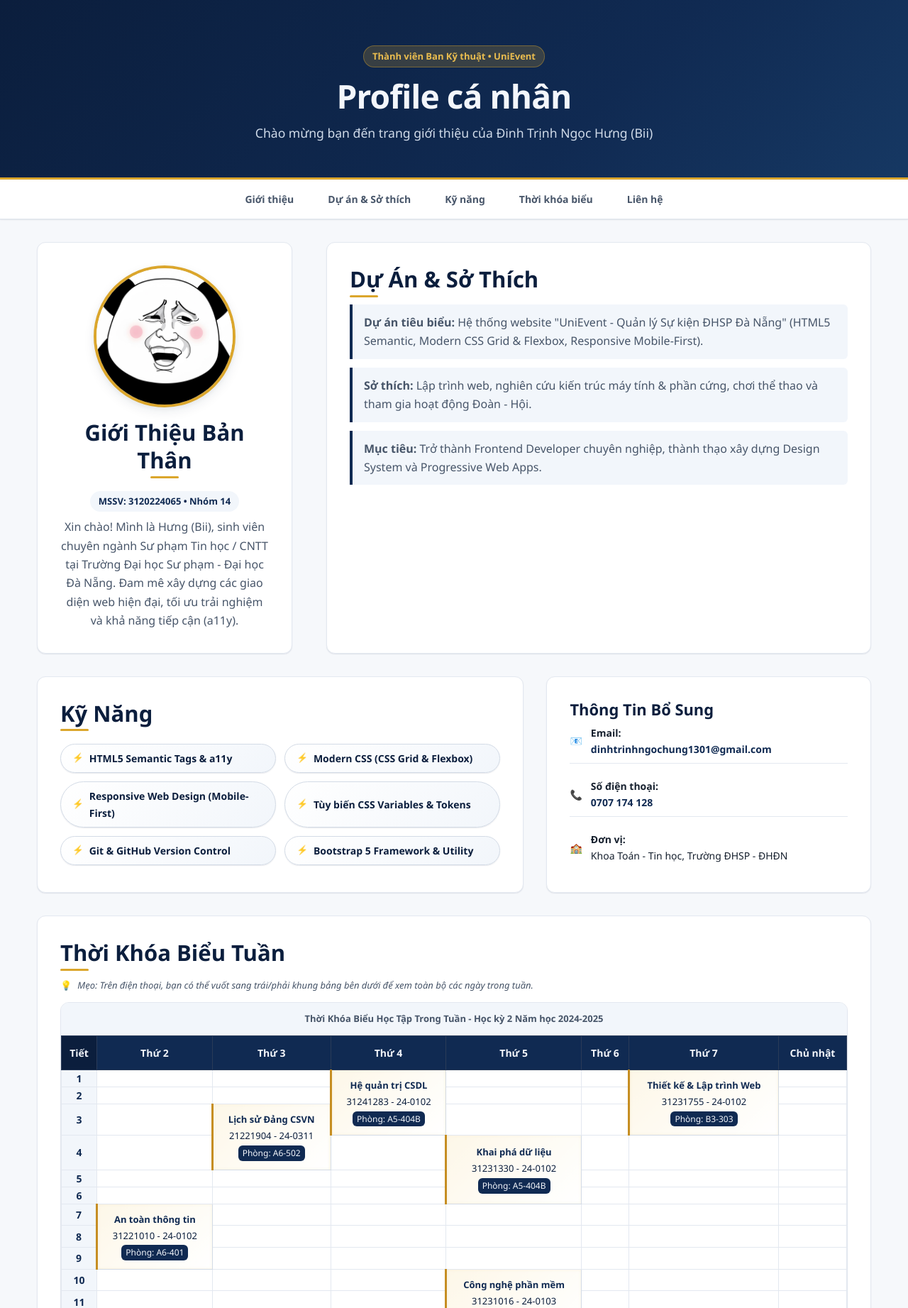
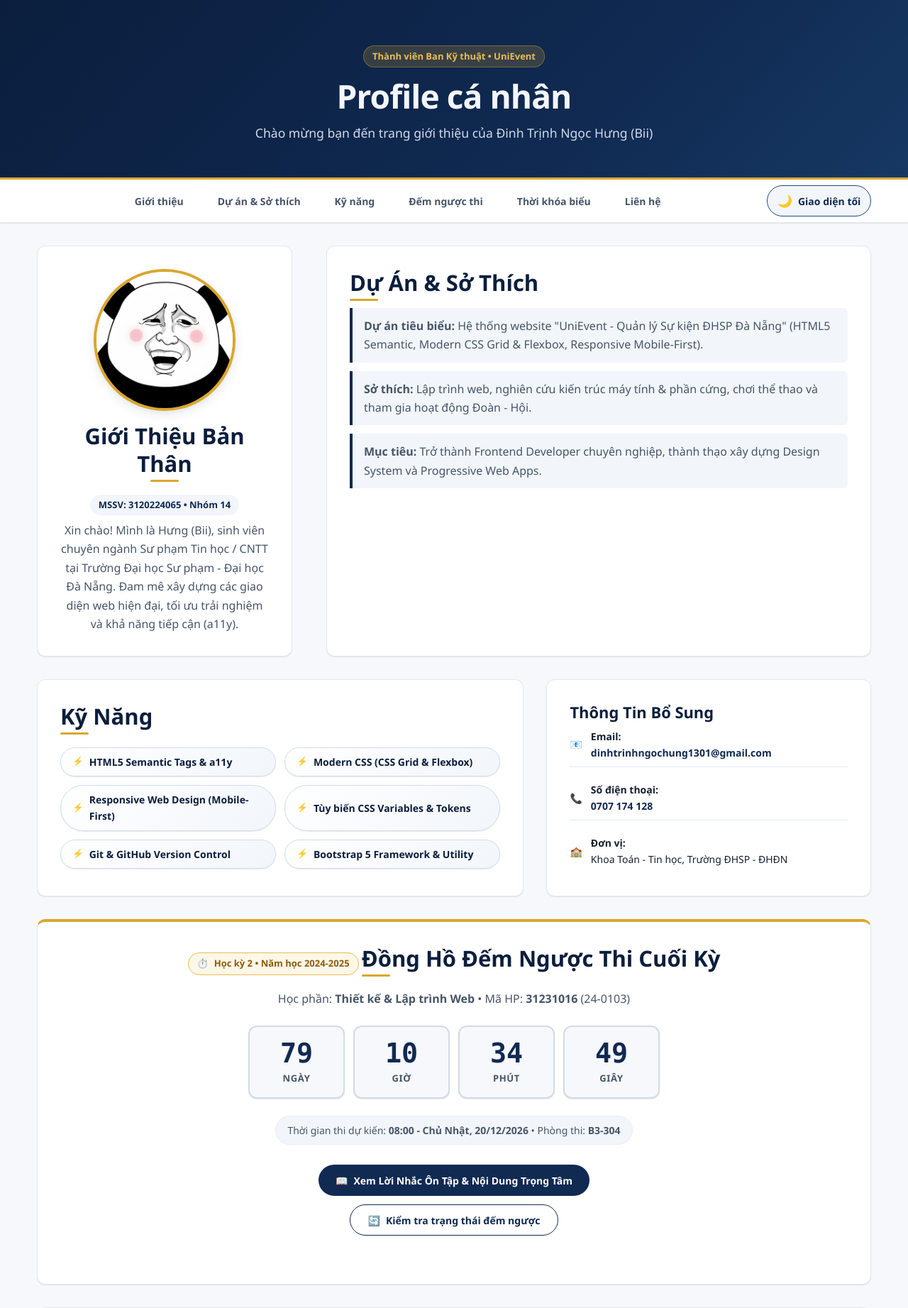
Before and after one commit to kchan-g/ltweb-doan-nhom14, a PHP site: page /thanhvien/3120224065_Hung/gioithieu.html in a window 1280 px wide. Shown: the top 1843 px of the page at 71% size. Run offline with PHP 8.4, Linux system fonts and the light colour scheme.

Commit message:
cập nhật lại trang giới thiệu bản thân của Hưng

```diff
--- a/thanhvien/3120224065_Hung/css/style.css
+++ b/thanhvien/3120224065_Hung/css/style.css
@@ -8,7 +8,7 @@
 /* -----------------------------------------------------------
    1. IMPORT BIẾN HỆ THỐNG VÀ THIẾT LẬP CHUNG
 ----------------------------------------------------------- */
-@import url("../../css/01-bien.css");
+@import url("../../../css/01-bien.css");
 
 *,
 *::before,
--- a/thanhvien/3120224065_Hung/gioithieu.html
+++ b/thanhvien/3120224065_Hung/gioithieu.html
@@ -4,9 +4,10 @@
     <meta charset="UTF-8" />
     <meta name="viewport" content="width=device-width, initial-scale=1.0" />
     <title>Profile cá nhân - Đinh Trịnh Ngọc Hưng | UniEvent</title>
+    <link rel="icon" type="image/svg+xml" href="../../images/favicon.svg" />
     <!-- Nhúng biến Design System & CSS trang cá nhân -->
     <link rel="stylesheet" href="../../css/01-bien.css" />
-    <link rel="stylesheet" href="style.css" />
+    <link rel="stylesheet" href="css/style.css" />
   </head>
   <body>
     <!-- HEADER PROFILE -->
@@ -22,14 +23,29 @@
 
     <!-- NAVIGATION BAR -->
     <nav class="profile-nav" aria-label="Điều hướng trang cá nhân">
-      <div class="container">
+      <div class="container profile-nav__inner">
         <ul>
           <li><a href="#about">Giới thiệu</a></li>
           <li><a href="#projects">Dự án &amp; Sở thích</a></li>
           <li><a href="#skills">Kỹ năng</a></li>
+          <li><a href="#countdown">Đếm ngược thi</a></li>
           <li><a href="#schedule">Thời khóa biểu</a></li>
           <li><a href="#contact">Liên hệ</a></li>
         </ul>
+        <div class="profile-nav__actions">
+          <button
+            type="button"
+            id="theme-toggle-btn"
+            class="btn-theme-toggle"
+            aria-pressed="false"
+            aria-label="Chuyển sang chế độ giao diện tối"
+          >
+            <span class="theme-icon" id="theme-icon" aria-hidden="true"
+              >🌙</span
+            >
+            <span class="theme-text" id="theme-text">Giao diện tối</span>
+          </button>
+        </div>
       </div>
     </nav>
 
@@ -151,7 +167,96 @@
         </aside>
       </div>
 
-      <!-- KHỐI 3: THỜI KHÓA BIỂU HỌC TẬP (KHUNG CUỘN NGANG RIÊNG BIỆT TRÊN MOBILE) -->
+      <!-- KHỐI 3: ĐỒNG HỒ ĐẾM NGƯỢC THI CUỐI KỲ (TƯƠNG TÁC JAVASCRIPT THỜI GIAN THỰC) -->
+      <section
+        id="countdown"
+        class="profile-card countdown-section"
+        aria-labelledby="countdown-heading"
+      >
+        <div class="countdown-header">
+          <div class="countdown-badge">
+            <span aria-hidden="true">⏱️</span>
+            <span>Học kỳ 2 &bull; Năm học 2024-2025</span>
+          </div>
+          <h2 id="countdown-heading">Đồng Hồ Đếm Ngược Thi Cuối Kỳ</h2>
+          <p class="countdown-desc">
+            Học phần: <strong>Thiết kế &amp; Lập trình Web</strong> &bull; Mã
+            HP: <strong>31231016</strong> (24-0103)
+          </p>
+        </div>
+
+        <!-- Khung số đếm ngược thời gian thực -->
+        <div
+          class="countdown-grid"
+          role="timer"
+          aria-live="polite"
+          aria-atomic="true"
+          aria-label="Thời gian còn lại đến kỳ thi"
+        >
+          <div class="countdown-box">
+            <span id="countdown-days" class="countdown-num">00</span>
+            <span class="countdown-label">Ngày</span>
+          </div>
+          <div class="countdown-box">
+            <span id="countdown-hours" class="countdown-num">00</span>
+            <span class="countdown-label">Giờ</span>
+          </div>
+          <div class="countdown-box">
+            <span id="countdown-minutes" class="countdown-num">00</span>
+            <span class="countdown-label">Phút</span>
+          </div>
+          <div class="countdown-box">
+            <span id="countdown-seconds" class="countdown-num">00</span>
+            <span class="countdown-label">Giây</span>
+          </div>
+        </div>
+
+        <div class="countdown-footer">
+          <p id="countdown-target-text" class="countdown-target-text">
+            Thời gian thi dự kiến:
+            <strong>08:00 - Chủ Nhật, 20/12/2026</strong> &bull; Phòng thi:
+            <strong>B3-304</strong>
+          </p>
+          <div class="countdown-actions">
+            <button
+              type="button"
+              id="btn-exam-reminder"
+              class="btn-action"
+              aria-expanded="false"
+              aria-controls="exam-reminder-panel"
+            >
+              <span aria-hidden="true">📖</span>
+              <span id="btn-exam-reminder-text"
+                >Xem Lời Nhắc Ôn Tập &amp; Nội Dung Trọng Tâm</span
+              >
+            </button>
+            <button
+              type="button"
+              id="btn-countdown-status"
+              class="btn-action btn-action--secondary"
+            >
+              <span aria-hidden="true">🔄</span>
+              <span>Kiểm tra trạng thái đếm ngược</span>
+            </button>
+          </div>
+
+          <!-- Thông báo trạng thái tương tác -->
+          <div
+            id="countdown-status-msg"
+            class="countdown-status-msg"
+            aria-live="polite"
+          ></div>
+
+          <!-- Khung nội dung lời nhắc được tạo động bằng createElement trong canhan.js -->
+          <div
+            id="exam-reminder-panel"
+            class="exam-reminder-panel"
+            hidden
+          ></div>
+        </div>
+      </section>
+
+      <!-- KHỐI 4: THỜI KHÓA BIỂU HỌC TẬP (KHUNG CUỘN NGANG RIÊNG BIỆT TRÊN MOBILE) -->
       <section
         id="schedule"
         class="profile-card schedule-section"
@@ -366,5 +471,8 @@
         </p>
       </div>
     </footer>
+
+    <!-- TỆP JAVASCRIPT TRANG CÁ NHÂN -->
+    <script src="js/canhan.js"></script>
   </body>
 </html>
```
